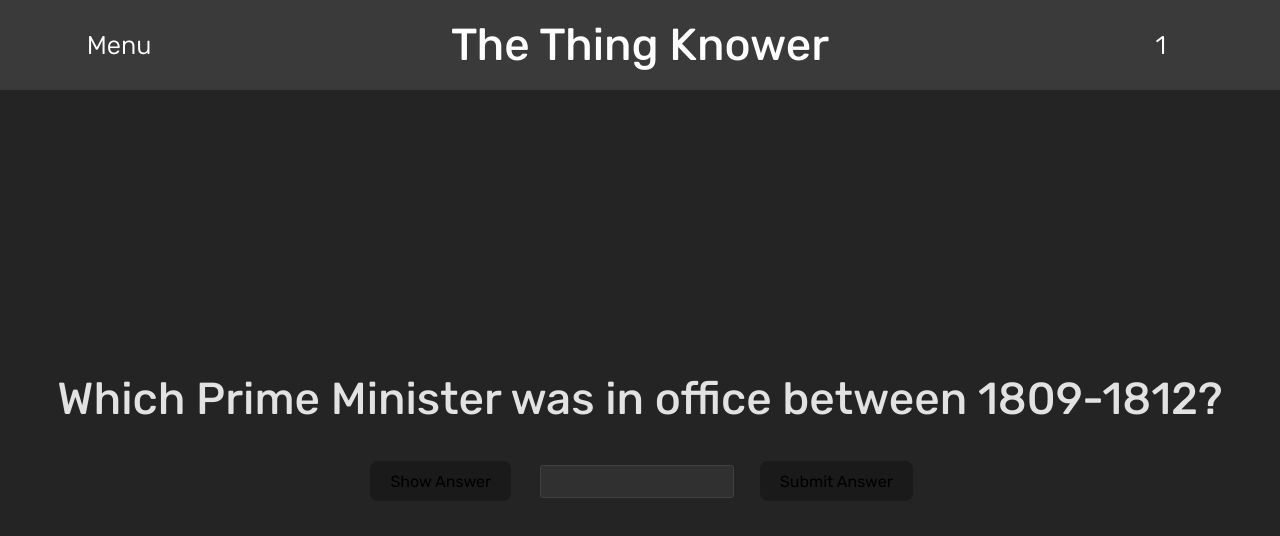
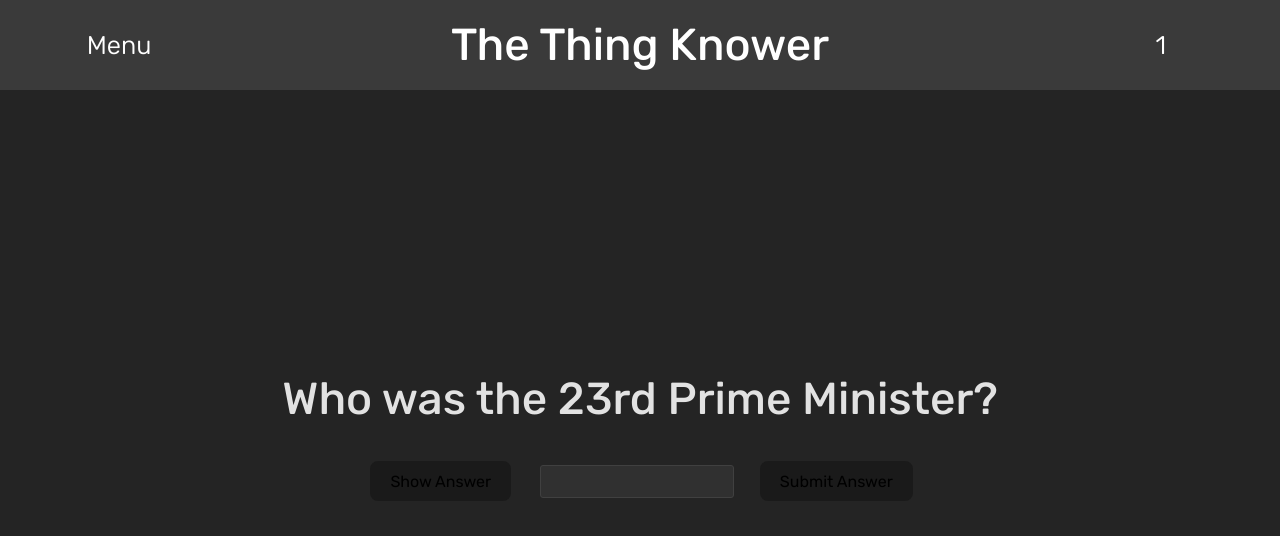
Before and after one commit to FtpApoc/The-Thing-Knower, a React (Vite) app: page /Content in a window 1280 px wide. Shown: the top 536 px of the page. Built offline with nearby package versions, Linux system fonts and the light colour scheme.

Commit message:
PM functionList and wrappers test

```diff
--- a/src/components/content/Structure.jsx
+++ b/src/components/content/Structure.jsx
@@ -18,7 +18,7 @@ const Content = () => {
         const categories = [
             // CountryData,
             // SimpleMaths,
-            Presidents,
+            // Presidents,
             PrimeMinisters]
 
         const category = categories[getRandomNumber(categories.length)]
--- a/src/components/content/categories/PrimeMinisters/index.js
+++ b/src/components/content/categories/PrimeMinisters/index.js
@@ -13,20 +13,41 @@ const PrimeMinisters = () => {
         }
     })()
 
-    // const {question, answer, alternate} = Leader.number(
-    //     pm["PMID"], //number
-    //     "Prime Minister", //type
-    //     fullName, //answer
-    //     pm["Surname"] //alternates
-    // )
+    const dates = () => {
+        const {question} = Leader.dates(
+            "Prime Minister", //type
+            pm["YearStart"], //dateStart
+            pm["YearEnd"], //dateEnd
+            fullName, //Leadername (answer)
+            pm["Surname"] //alternates
+        )
 
-    const {question, answer, alternate} = Leader.dates(
-        "Prime Minister", //type
-        pm["YearStart"], //dateStart
-        pm["YearEnd"], //dateEnd
-        fullName, //Leadername (answer)
-        pm["Surname"] //alternates
-    )
+        return {question}
+    }
+
+
+    const number = () => {
+        const {question} = Leader.number(
+                pm["PMID"], //number
+                "Prime Minister", //type
+                fullName, //answer
+                pm["Surname"] //alternates
+        )
+
+        return {question}
+    }
+
+    const functionList = [
+        number,
+        dates//,
+        //predecessor,
+        //successor
+    ]
+
+    const {question} = pickRandomFromList(functionList)()
+
+    const answer = fullName //answer
+    const alternate = pm["Surname"] //alternates
 
     return {question, answer, alternate};
 }
```
